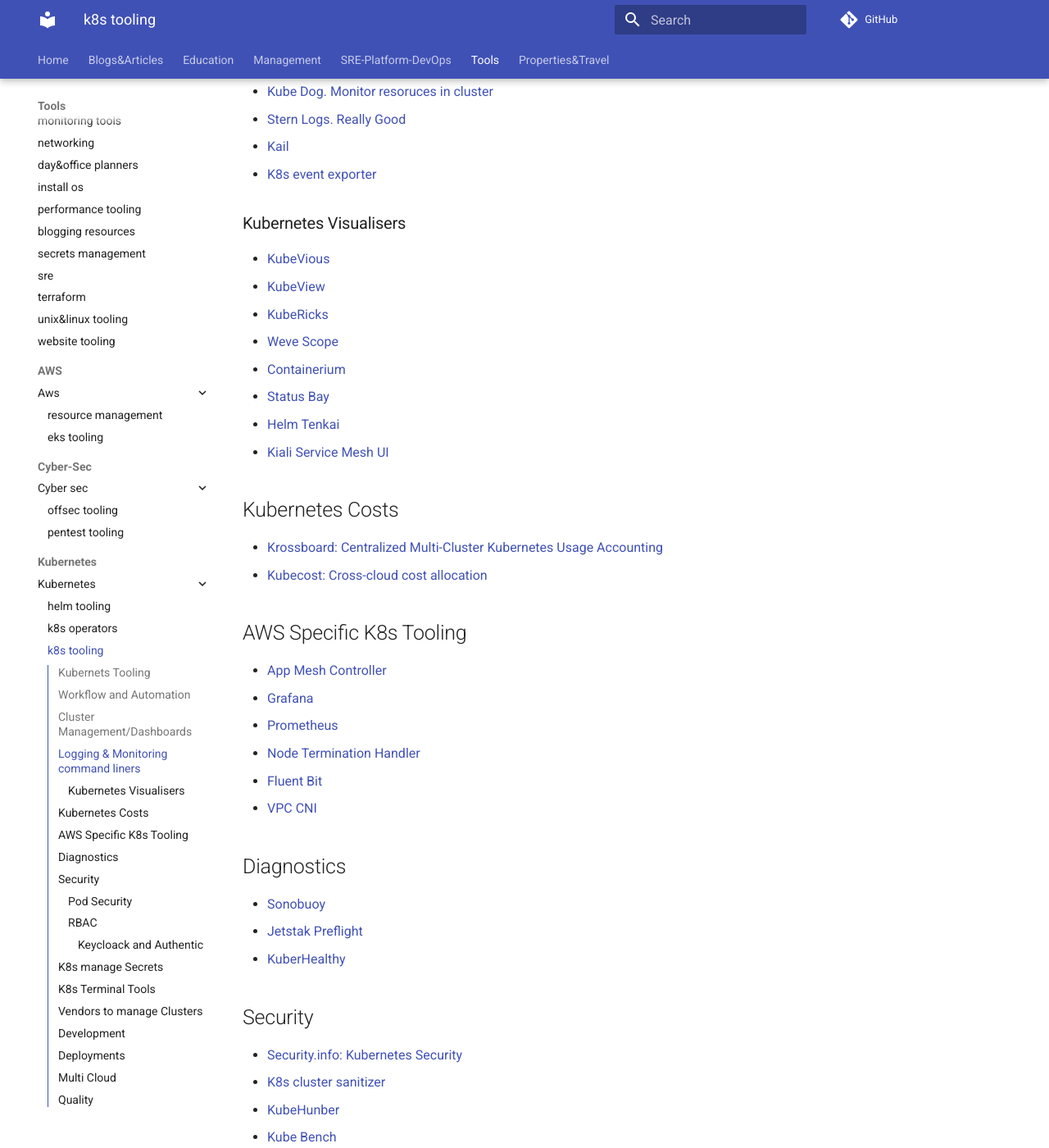
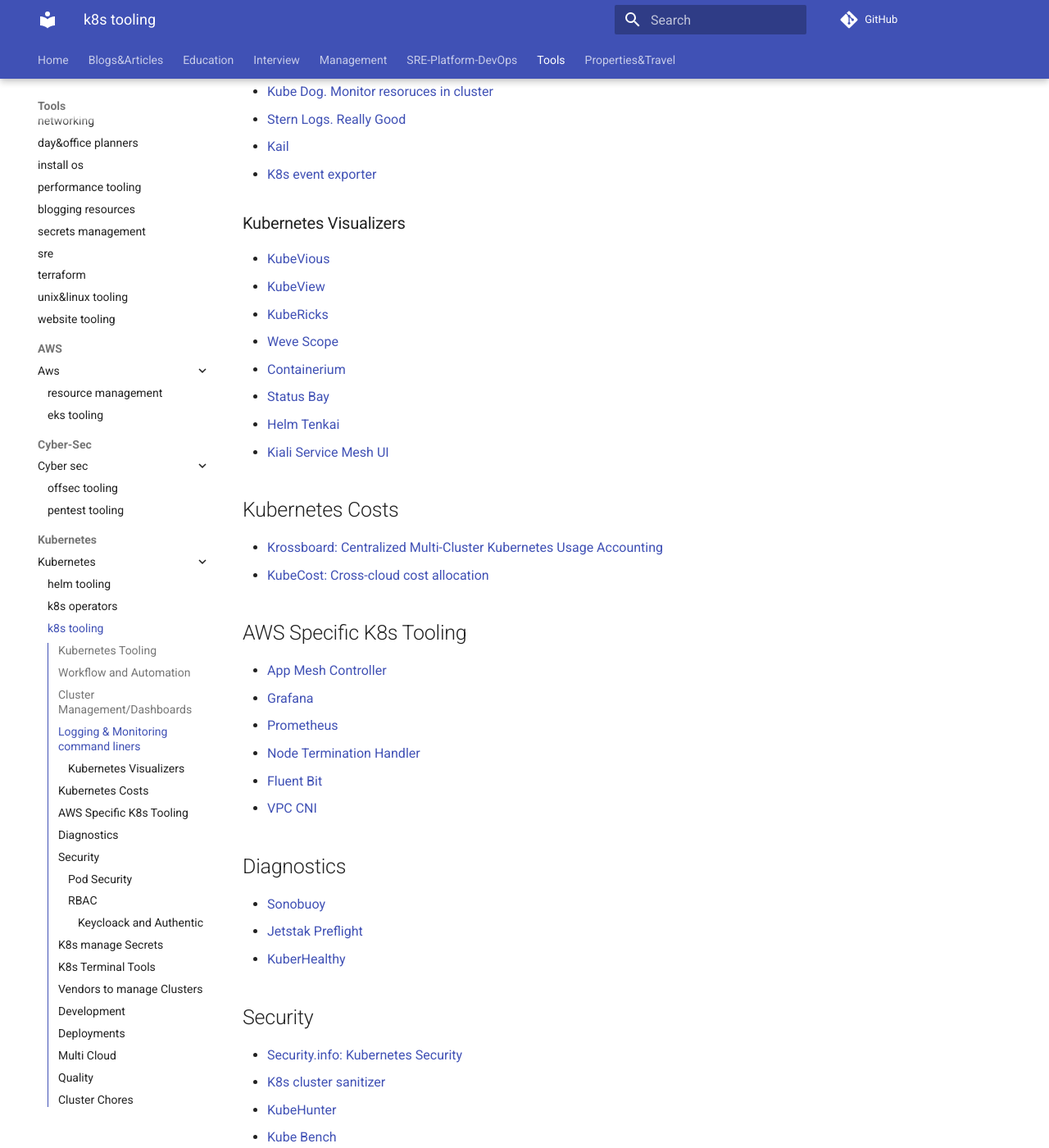
Before and after one commit to ivankatliarchuk/knowledge-base, an MkDocs documentation site: the page built from docs/tools/kubernetes/k8s.md, in a window 1280 px wide and 1400 px high, scrolled down 973 px. Shown: the whole window at 82% size. Built offline with MkDocs 1.6.1 and Material for MkDocs 9.7.7, drawn with Linux system fonts in a browser that asks for light colours; comment, search, counter and statistics services are not loaded; some of the changed text lies outside the part shown.

Commit message:
interview

```diff
--- a/docs/tools/kubernetes/k8s.md
+++ b/docs/tools/kubernetes/k8s.md
@@ -8,7 +8,7 @@
 published: true
 ---
 
-## Kubernets Tooling
+## Kubernetes Tooling
 
 - [Kubernetes: essetntials](https://itnext.io/kubernetes-essential-tools-2021-def12e84c572)
 
@@ -39,7 +39,7 @@
 - [Kail](https://github.com/boz/kail)
 - [K8s event exporter](https://github.com/opsgenie/kubernetes-event-exporter)
 
-### Kubernetes Visualisers
+### Kubernetes Visualizers
 
 - [KubeVious](https://github.com/kubevious/kubevious)
 - [KubeView](https://github.com/benc-uk/kubeview)
@@ -53,7 +53,7 @@
 ## Kubernetes Costs
 
 - [Krossboard: Centralized Multi-Cluster Kubernetes Usage Accounting](https://github.com/rchakode/kube-opex-analytics)
-- [Kubecost: Cross-cloud cost allocation](https://github.com/kubecost/cost-model)
+- [KubeCost: Cross-cloud cost allocation](https://github.com/kubecost/cost-model)
 
 ## AWS Specific K8s Tooling
 
@@ -74,7 +74,7 @@
 
 - [Security.info: Kubernetes Security](https://kubernetes-security.info/)
 - [K8s cluster sanitizer](https://github.com/ik-kubernetes/popeye)
-- [KubeHunber](https://github.com/aquasecurity/kube-hunter)
+- [KubeHunter](https://github.com/aquasecurity/kube-hunter)
 - [Kube Bench](https://github.com/aquasecurity/kube-bench)
 - [TwistLock](https://www.twistlock.com/2018/06/21/securing-istio-twistlock/)
 - [Kritis Supply Chain Software](https://github.com/grafeas/kritis)
@@ -86,7 +86,7 @@
 - [Kube Scan](https://github.com/octarinesec/kube-scan)
 - [Polaris](https://github.com/FairwindsOps/polaris)
 - [StarBoard](https://github.com/aquasecurity/starboard)
-- [Kubernets Inspector](https://github.com/kinvolk/inspektor-gadget)
+- [Kubernetes Inspector](https://github.com/kinvolk/inspektor-gadget)
 - [Docker Bench](https://github.com/docker/docker-bench-security)
 - [K8s guard: Kubernetes Authentication & Authorization WebHook Server](https://github.com/appscode/guard)
 - [Falco: runtime security](https://falco.org/docs/)
@@ -157,4 +157,9 @@
 ## Quality
 
 - [Check Deprecation](https://github.com/FairwindsOps/pluto)
-- [Clister Lint](https://github.com/digitalocean/clusterlint)
+- [Cluster Lint](https://github.com/digitalocean/clusterlint)
+
+## Cluster Chores
+
+- [Kubegrunt](https://github.com/gruntwork-io/kubergrunt#cleanup-security-group)
+- [k8s scripts](https://github.com/ik-scripting/scripts/tree/master/k8s)
--- a/mkdocs.yml
+++ b/mkdocs.yml
@@ -110,6 +110,8 @@
   - Education:
     - ... | education/*.md
     - ... | workshops/*.md
+  - Interview:
+    - ... | interview/*.md
   - Management:
     - Product:
       - ... | management/product/*.md
```
Also changed, not shown: docs/ideas.md (added, +11 -0 lines), docs/interview/index.md (added, +9 -0 lines), docs/quicklinks.md (+5 -5 lines), docs/sre-platform-devops/architecture-notes/documentation.md (+4 -3 lines), docs/tools/kubernetes/helm-charts.md (+0 -1 lines), docs/tools/kubernetes/k8s-operators.md (+1 -1 lines).
